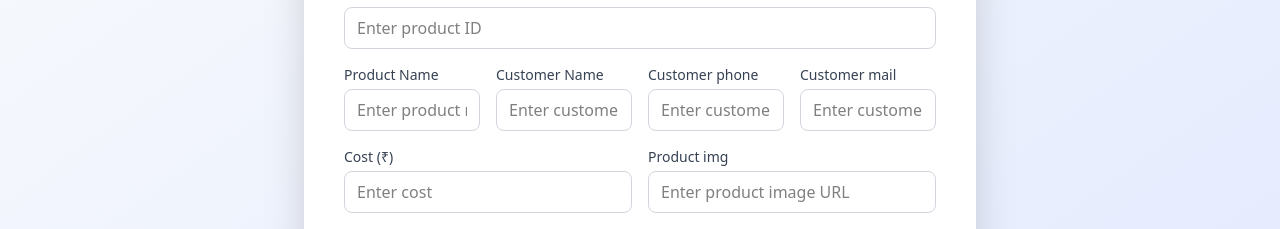
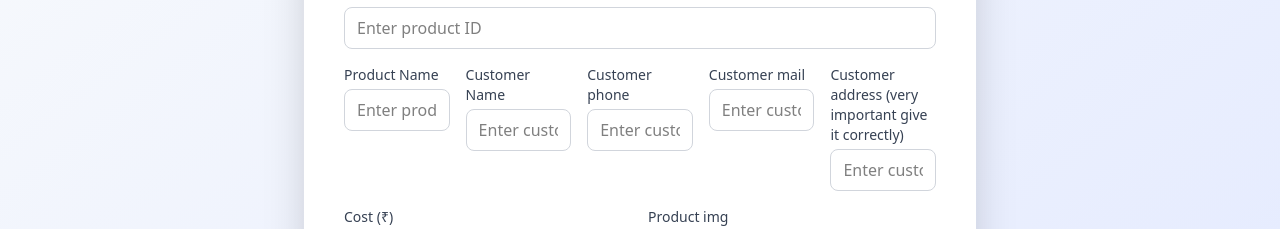
Before and after one commit to ucsmchandu/Skilcenta, a React (Vite) app: page /admin in a window 1280 px wide. Shown: the part 341-570 px from the top of the page. Built offline with nearby package versions, Linux system fonts and the light colour scheme; no server answers; the database is empty.

Commit message:
address data is added to data base

```diff
--- a/src/Adminpanel/Admin.jsx
+++ b/src/Adminpanel/Admin.jsx
@@ -2,6 +2,7 @@ import React, { useEffect, useState } from "react";
 import { firestore } from "../server/Firebase";
 import { addDoc, collection, getDocs } from "firebase/firestore";
 import { Link } from "react-router-dom";
+import { address } from "motion/react-client";
 
 const Admin = () => {
   const [products, setProducts] = useState([]);
@@ -27,6 +28,7 @@ const Admin = () => {
     soldBy: "",
     phone:"",
     email:"",
+    address:"",
     cost: "",
     description: "",
     img: "",
@@ -47,6 +49,7 @@ const Admin = () => {
         soldBy: form.soldBy,
         phone:form.phone,
         email:form.email,
+        address:form.address,
         cost: Number(form.cost),
         description: form.description,
         img: form.img,
@@ -59,6 +62,7 @@ const Admin = () => {
         soldBy: form.soldBy,
         phone:form.phone,
         email:form.email,
+        address:form.address,
         cost: Number(form.cost),
         description: form.description,
         img: form.img,
@@ -70,6 +74,7 @@ const Admin = () => {
         soldBy: "",
         phone:"",
         email:"",
+        address:"",
         cost: "",
         description: "",
         img: "",
@@ -176,6 +181,20 @@ const Admin = () => {
                 placeholder="Enter customer mail"
               />
             </div>
+             <div className="flex-1 mt-4 md:mt-0">
+              <label className="block text-sm font-medium text-gray-700 mb-1">
+                Customer address (very important give it correctly)
+              </label>
+              <input
+                type="text"
+                name="address"
+                required
+                value={form.address}
+                onChange={handleChange}
+                className="w-full px-3 py-2 border border-gray-300 rounded-lg"
+                placeholder="Enter customer address"
+              />
+            </div>
           </div>
           <div className="md:flex gap-4">
             <div className="flex-1">
@@ -267,6 +286,7 @@ const Admin = () => {
                 <th className="py-2 px-3">phone</th>
                 <th className="py-2 px-3">email</th>
                 <th className="py-2 px-3">Customer</th>
+                <th className="py-2 px-3">Customer Address</th>
                 <th className="py-2 px-3">Cost</th>
                 <th className="py-2 px-3">Description</th>
                 <th className="py-2 px-3">Image</th>
@@ -281,6 +301,7 @@ const Admin = () => {
                   <td className="py-2 px-3">{p.phone}</td>
                   <td className="py-2 px-3">{p.email}</td>
                   <td className="py-2 px-3">{p.soldBy}</td>
+                  <td className="py-2 px-3">{p.address}</td>
                   <td className="py-2 px-3">₹{p.cost}</td>
                   <td className="py-2 px-3">{p.description}</td>
                   <td className="py-2 px-3">
--- a/src/pages/Checkout.jsx
+++ b/src/pages/Checkout.jsx
@@ -76,6 +76,10 @@ const Checkout = () => {
             <span className="font-semibold text-blue-700">Contact Owner:</span>
             <span className="font-medium text-gray-900 ml-2">{product.email}</span>
           </p>
+           <p className="text-lg text-gray-700 mb-3">
+            <span className="font-semibold text-blue-700">Owner Address:</span>
+            <span className="font-medium text-gray-900 ml-2">{product.address}</span>
+          </p>
           <div className='mt-6 flex items-center bg-blue-50 rounded-lg p-3'>
             <img src='https://res.cloudinary.com/dllvcgpsk/image/upload/v1751291333/info_fbbhkq.png' className='h-6 w-6 mr-3' alt="info" />
             <p className='text-blue-900'>
--- a/src/pages/Market.jsx
+++ b/src/pages/Market.jsx
@@ -48,13 +48,15 @@ const Market = () => {
               </Link>
             </div>
           </div>
-          {/* <div className="flex flex-wrap gap-2 mt-4 md:-mt-3">
+          <div className="flex flex-wrap gap-2 mt-4 md:-mt-3">
             <div className="flex flex-wrap gap-2 mt-4">
-              <button className="px-4 py-2 rounded-full text-sm font-medium transition-colors bg-green-600 text-white">
-                Books
+              <Link to="/orders">
+              <button className="px-4 cursor-pointer py-2 rounded-full text-sm font-medium transition-colors bg-green-600 text-white">
+               Your Orders
               </button>
+              </Link>
             </div>
-            <div className="flex flex-wrap gap-2 mt-4">
+            {/* <div className="flex flex-wrap gap-2 mt-4">
               <button className="px-4 py-2 rounded-full text-sm font-medium transition-colors bg-green-600 text-white">
                 Electronics
               </button>
@@ -63,8 +65,8 @@ const Market = () => {
               <button className="px-4 py-2 rounded-full text-sm font-medium transition-colors bg-green-600 text-white">
                 Others
               </button>
-            </div>
-          </div> */}
+            </div> */}
+          </div>
         </div>
       </div>
 
--- a/src/pages/OrdersPage.jsx
+++ b/src/pages/OrdersPage.jsx
@@ -22,7 +22,6 @@ const OrdersPage = () => {
 
   useEffect(() => {
     fetchOrders();
-    // eslint-disable-next-line
   }, []);
 
   if (loading) {
@@ -40,9 +39,9 @@ const OrdersPage = () => {
         {orders.length === 0 ? (
           <div className='col-span-full flex flex-col items-center mt-16'>
             <div className="text-center text-gray-500 text-xl mb-6">No orders found.</div>
-            <Link to="/" className=''>
+            <Link to="/market" className=''>
               <button className='px-6 cursor-pointer py-2 rounded-lg bg-gradient-to-r from-blue-600 to-indigo-600 text-white font-semibold shadow hover:from-blue-700 hover:to-indigo-700 transition'>
-                Go to Home
+                Go to Market
               </button>
             </Link>
           </div>
```
